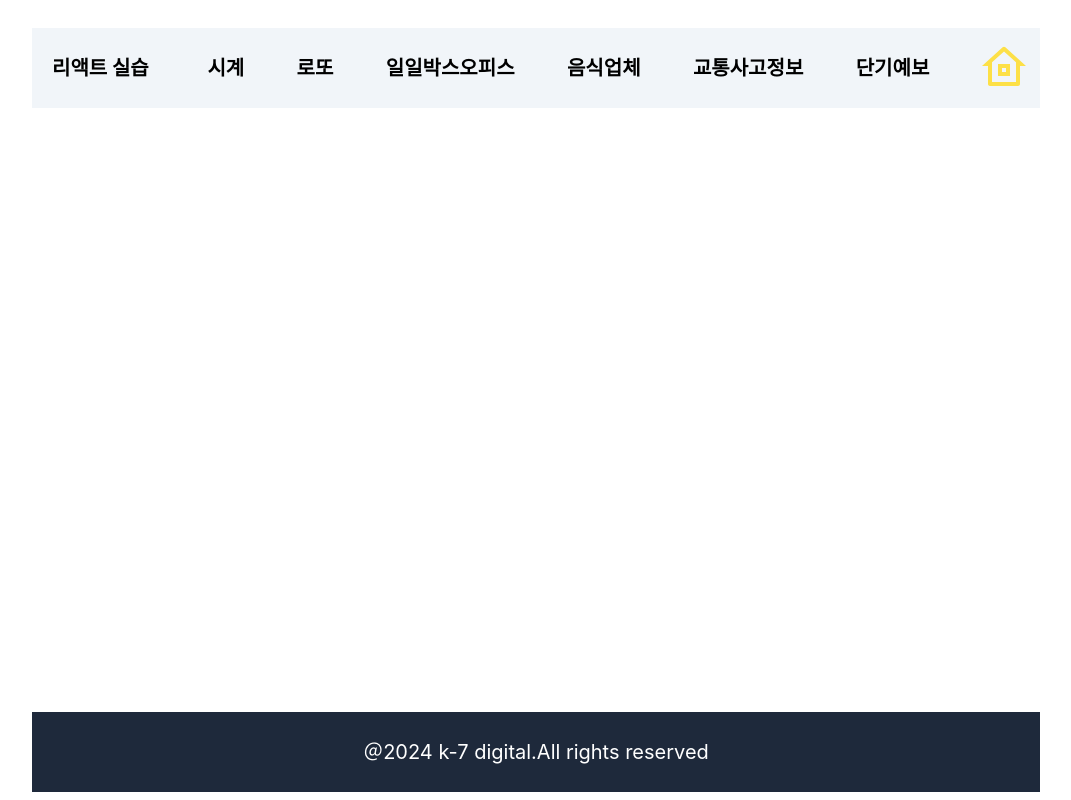
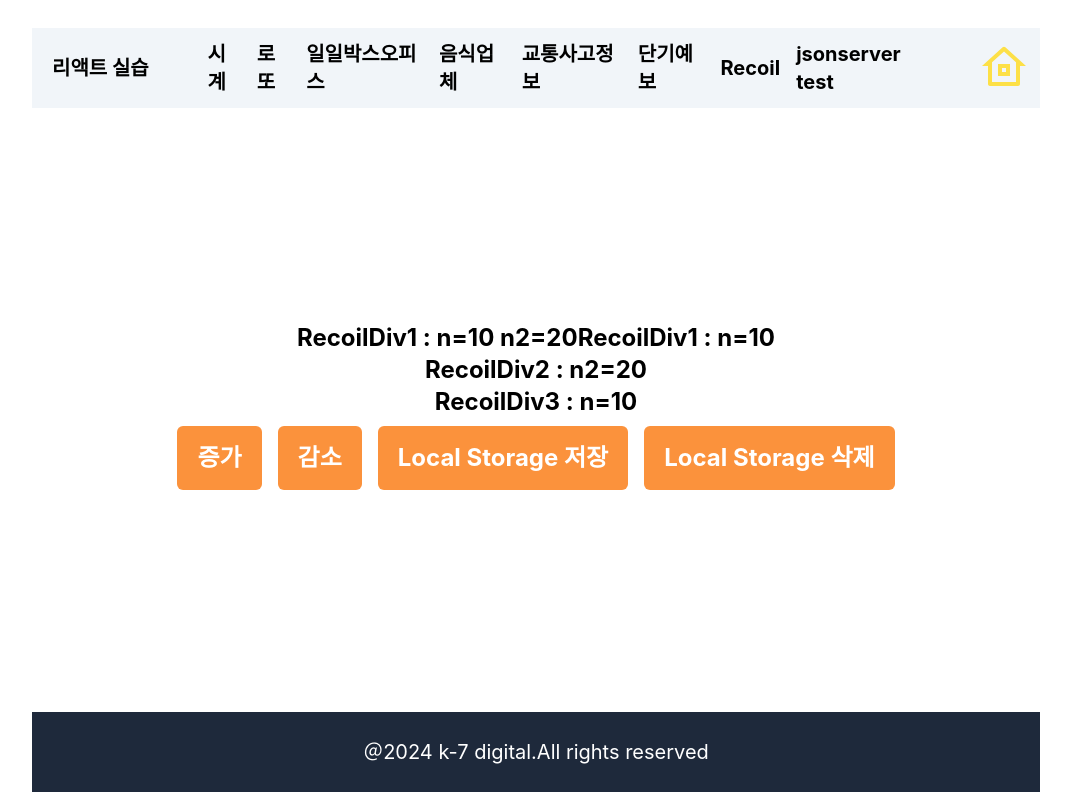
Before and after one commit to jgtaeeun/k7_react, a React (Create React App) app: page /RecoilMain in a window 1280 px wide. Shown: the whole page, without its empty margins (104-1175 px from the left). Built offline with nearby package versions, Linux system fonts and the light colour scheme.

Commit message:
0527 recoil, jsserver

```diff
--- a/package.json
+++ b/package.json
@@ -12,6 +12,7 @@
     "react-icons": "^5.2.0",
     "react-router-dom": "^6.23.1",
     "react-scripts": "5.0.1",
+    "recoil": "^0.7.7",
     "web-vitals": "^2.1.4"
   },
   "scripts": {
--- /dev/null
+++ b/src/14/Atoms.js
@@ -0,0 +1,13 @@
+import { atom, selector } from "recoil";
+
+export const Atoms =atom({
+    key : 'Atoms',
+    default : 10
+});
+
+export const Atoms2 = selector({
+    key:'Atoms2',
+    get:({get})=>{
+        return get (Atoms) *2;
+    }
+})
--- /dev/null
+++ b/src/14/RecoilDiv1.js
@@ -0,0 +1,30 @@
+import { useEffect, useState } from "react"
+import RecoilDiv2 from "./RecoilDiv2";
+import { Atoms, Atoms2 } from "./Atoms";
+import { useRecoilValue, useRecoilState } from "recoil";
+
+export default function RecoilDiv1() {
+    const n= useRecoilValue(Atoms);
+    const n2= useRecoilValue(Atoms2);
+
+    const [storage_n, setSTN] =useRecoilState(Atoms)
+
+    useEffect(()=>{
+      if (!localStorage.getItem('n') ) return
+      setSTN(parseInt(localStorage.getItem('n')))
+    },[])
+
+
+    return (
+    <div className="flex flex-col justify-center items-center
+                    text-2xl font-bold">
+    <div>
+      RecoilDiv1 : n={n} n2={n2}
+      RecoilDiv1 : n={storage_n}
+    </div>
+    <div>
+        <RecoilDiv2 />
+    </div>
+    </div>
+  )
+}
--- /dev/null
+++ b/src/14/RecoilDiv2.js
@@ -0,0 +1,21 @@
+import RecoilDiv3 from "./RecoilDiv3"
+import { Atoms2 } from "./Atoms";
+import { useRecoilValue } from "recoil";
+
+export default function RecoilDiv2() {
+  const n2= useRecoilValue(Atoms2);
+  return (
+
+    <div className="flex flex-col justify-center items-center
+                    text-2xl font-bold">
+    <div>
+      RecoilDiv2 : n2={n2}
+    </div>
+
+    <div>
+     <RecoilDiv3 />
+    </div>
+    </div>
+
+  )
+}
--- /dev/null
+++ b/src/14/RecoilDiv3.js
@@ -0,0 +1,34 @@
+import ButtonA from "../UI/ButtonA";
+import { Atoms } from "./Atoms";
+import {useRecoilState} from "recoil";
+
+export default function RecoilDiv3() {
+  const [n, setN]= useRecoilState(Atoms);
+  const handleUp=()=>{
+    setN(n+1)
+  }
+  const handleDown=()=>{
+    setN(n-1)
+  }
+  const handleSave=()=>{
+    localStorage.setItem('n', n);}
+  const handleDelete=()=>{
+    localStorage.removeItem('n')
+    setN(0)
+  }
+
+  return (
+    <div className="flex flex-col justify-center items-center
+    text-2xl font-bold">
+    <div>
+        RecoilDiv3 : n={n}
+    </div>
+    <div>
+        <ButtonA caption='증가' bcolor='orange' handleClick={handleUp}/>
+        <ButtonA caption='감소' bcolor='orange' handleClick={handleDown}/>
+        <ButtonA caption='Local Storage 저장' bcolor='orange' handleClick={handleSave}/>
+        <ButtonA caption='Local Storage 삭제' bcolor='orange' handleClick={handleDelete}/>
+    </div>
+    </div>
+  )
+}
--- /dev/null
+++ b/src/14/RecoilMain.js
@@ -0,0 +1,10 @@
+import RecoilDiv1 from "./RecoilDiv1"
+import { RecoilRoot } from "recoil"
+
+export default function RecoilMain() {
+  return (
+    <RecoilRoot>
+      <RecoilDiv1/>
+    </RecoilRoot>
+  )
+}
--- /dev/null
+++ b/src/14_1/RecoilDiv1.js
@@ -0,0 +1,24 @@
+import { useEffect, useState } from "react"
+import RecoilDiv2 from "./RecoilDiv2";
+
+export default function RecoilDiv1() {
+    const [n, setN] =useState(0);
+    const [n2, setN2] =useState(0);
+
+
+    useEffect(()=>{
+        setN2(n*2)
+    },[n])
+
+    return (
+    <div className="flex flex-col justify-center items-center
+                    text-2xl font-bold">
+    <div>
+      RecoilDiv1 : n={n} n2={n2}
+    </div>
+    <div>
+        <RecoilDiv2 div2n={n} setter={setN} div2n2={n2}/>
+    </div>
+    </div>
+  )
+}
--- /dev/null
+++ b/src/14_1/RecoilDiv2.js
@@ -0,0 +1,19 @@
+import RecoilDiv3 from "./RecoilDiv3"
+
+export default function RecoilDiv2({div2n, setter,div2n2}) {
+
+  return (
+
+    <div className="flex flex-col justify-center items-center
+                    text-2xl font-bold">
+    <div>
+      RecoilDiv2 : n={div2n} n2={div2n2}
+    </div>
+
+    <div>
+     <RecoilDiv3  div3n={div2n} setn={setter} div3n2={div2n2}/>
+    </div>
+    </div>
+
+  )
+}
--- /dev/null
+++ b/src/14_1/RecoilDiv3.js
@@ -0,0 +1,28 @@
+import ButtonA from "../UI/ButtonA";
+
+export default function RecoilDiv3({div3n ,setn,div3n2}) {
+
+  const handleUp =()=>{
+    setn(div3n +1  )
+
+  }
+
+  const handleDown =()=>{
+    setn(div3n-1  )
+
+  }
+
+  return (
+    <div className="flex flex-col justify-center items-center
+    text-2xl font-bold">
+    <div>
+        {/* RecoilDiv3 : n={div3n} n2={div3n2} */}
+        RecoilDiv3 : n2={div3n2}
+    </div>
+    <div>
+        <ButtonA caption='증가' bcolor='orange' handleClick={handleUp}/>
+        <ButtonA caption='감소' bcolor='orange' handleClick={handleDown}/>
+    </div>
+    </div>
+  )
+}
--- /dev/null
+++ b/src/14_1/RecoilMain.js
@@ -0,0 +1,9 @@
+import RecoilDiv1 from "./RecoilDiv1"
+
+export default function RecoilMain() {
+  return (
+    <div>
+      <RecoilDiv1/>
+    </div>
+  )
+}
--- /dev/null
+++ b/src/15/Test.js
@@ -0,0 +1,39 @@
+import { useEffect, useState } from "react"
+
+export default function Test() {
+  const [tdata, setTdata]=useState();
+
+    //비동기처리를 할 때 밑의 문장은 처리하지 않는다.
+    //await이 끝나야 다음 밑의 문장이 실행된다.
+    //fetch가 끝날 때까지 기다렸다가 response json이 실행된다.
+  const getfetchData=async (url)=>{
+    const resp=await fetch(url);
+    const data=await resp.json();
+    setTdata(data)
+
+  }
+
+
+  useEffect(()=>{
+    let url = 'http://localhost:3005/posts'
+    getfetchData(url)
+  },[])
+
+  useEffect(()=>{
+   if (!tdata) return
+
+   console.log(tdata)
+   let tags=tdata.map(item=>
+                           item['title'])
+
+  },[tdata])
+
+
+
+  return (
+    <div>
+      jsonserver test
+      {tags}
+    </div>
+  )
+}
--- a/src/App.js
+++ b/src/App.js
@@ -10,7 +10,8 @@ import Traffic from './08_1/Traffic';
 import FoodMain from './07/FoodMain';
 import Fcst from './13/Fcst';
 import FcstList from './13/FcstList';
-
+import RecoilMain from './14/RecoilMain';
+import Test from './15/Test';
 function App() {
   return (
     <div className="h-screen flex flex-col w-full max-w-screen-lg overscroll-y-auto mx-auto p-2">
@@ -26,6 +27,8 @@ function App() {
             <li className='p-2'><Link to='/FoodMain'>음식업체</Link></li>
             <li className='p-2'><Link to='/Traffic'>교통사고정보</Link></li>
             <li className='p-2'><Link to='/Fcst'>단기예보</Link></li>
+            <li className='p-2'><Link to ='/RecoilMain'>Recoil</Link></li>
+            <li className='p-2'><Link to ='/Test'>jsonserver test</Link></li>
           </ul>
 
 
@@ -38,7 +41,7 @@ function App() {
       </header>
       <main className='grow W-full max-h-full justify-center items-center overflow-y-auto bg-white'>
 
-
+          <div className='W-full h-full flex flex-col justify-center items-center'>
 
             <Routes>
               <Route path='/' element={<MyClock />} />
@@ -48,8 +51,10 @@ function App() {
               <Route path='/Traffic' element={<Traffic />} />
               <Route path='/Fcst' element={<Fcst />} />
               <Route path='/FcstList' element={<FcstList/>} />
+              <Route path='/RecoilMain' element={<RecoilMain />} />
+              <Route path='/Test' element={<Test />} />
             </Routes>
-
+          </div>
 
 
 
```
Also changed, not shown: 1 other file (tests, documents, lock files or other folders).
